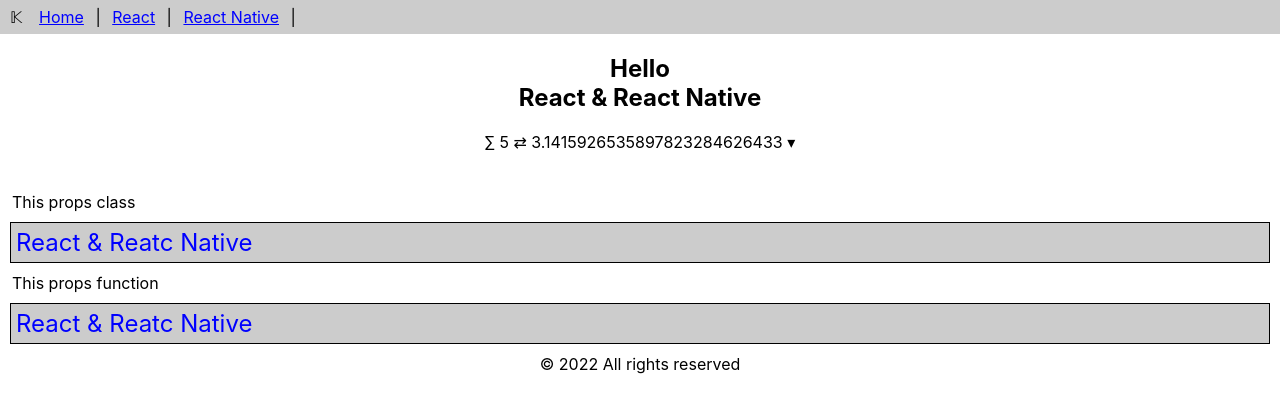
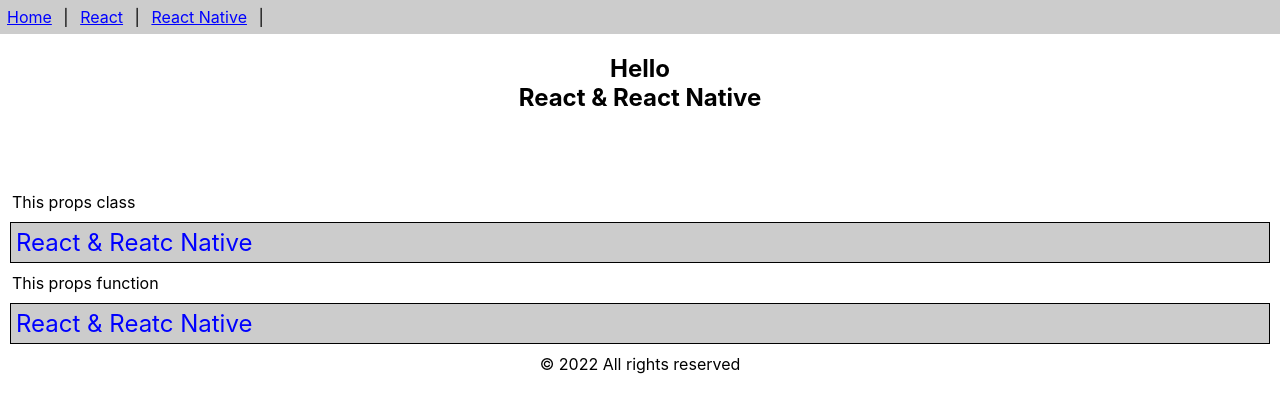
Before and after one commit to Shinoo170/Enet-React, a React (Create React App) app: page / in a window 1280 px wide. Shown: the top 412 px of the page. Built offline with nearby package versions, Linux system fonts and the light colour scheme.

Commit message:
delete unuse message

```diff
--- a/src/func-components.js
+++ b/src/func-components.js
@@ -9,7 +9,6 @@
     }
     return (
         <div style={{backgroundColor: '#ccc'}}>
-            <span style={{margin: '10px'}}>&#x1D542;</span>
             <a href="" style={aStyle}>Home</a> |&nbsp;
             <a href="" style={aStyle}>React</a> |&nbsp;
             <a href="" style={aStyle}>React Native</a> |&nbsp;
@@ -21,7 +20,6 @@
     return (
         <div style={{textAlign: 'center'}}>
             <h2>Hello <br/>React & React Native</h2>
-            &sum; 5 &#x21C4; 3.1415926535897823284626433 &#x25BE;
             <br/><br/><br/>
         </div>
     )
```
